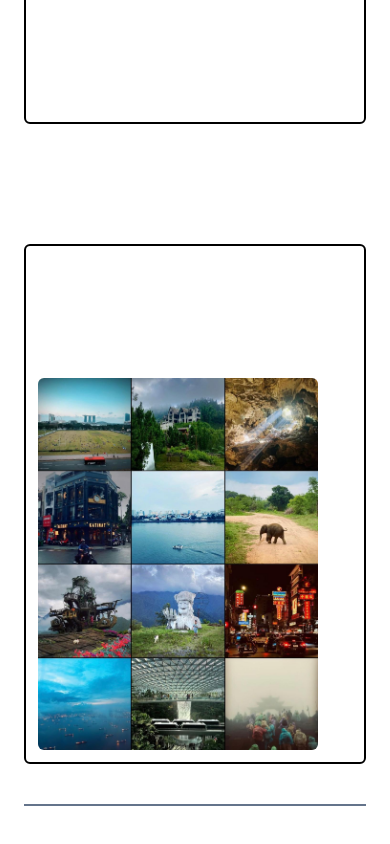
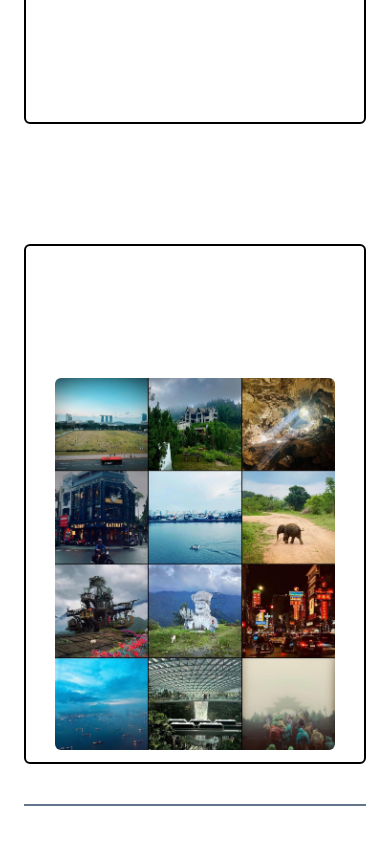
Before and after one commit to Sulith123/suveene.github.io, a Next.js app: page / in a window 390 px wide. Shown: the part 2590-3434 px from the top of the page. Built offline with nearby package versions, Linux system fonts and the light colour scheme.

Commit message:
Update Responsive UI

```diff
--- a/src/app/components/stuff-card/index.tsx
+++ b/src/app/components/stuff-card/index.tsx
@@ -18,7 +18,7 @@ const StuffCard = ({
   return (
     <div>
       <div className="flex flex-col md:flex-row p-3 border-2 border-black rounded-md mx-auto">
-        <div className="mr-6">
+        <div className="mx-auto md:mr-6 items-center">
           {/* <a
             className="text-md font-semibold underline"
             target="_blank"
@@ -26,11 +26,11 @@ const StuffCard = ({
           >
             {name}
           </a> */}
-          <div>{name}</div>
-          <p className="font-bold">{description}</p>
+          <div className="font-bold my-2 mx-auto text-center">{name}{"\n"}</div>
+          <p className="mx-auto my-2 text-center">{description}</p>
         </div>
         <Image
-          className="mr-auto rounded-md"
+          className="mx-auto md:mr-auto rounded-md"
           src={image}
           alt="company logo"
           width={280}
--- a/src/app/page.tsx
+++ b/src/app/page.tsx
@@ -231,9 +231,20 @@ export default function Home() {
         </p>
       </div>
       <div className="grid lg:w-[70%] grid-cols-1 lg:grid-cols-2 lg:mx-auto lg:gap-5 gap-3 mb-10 items-center">
-        <StuffCard name="I like to take photos" description="Follow my instagram page where I share some photos I take from my phone and my papershoot camera" image="/snapbysuv.jpeg" url="https://www.instagram.com/snapsbysuv?igsh=OGkwMjVwMWVvaHk="/>
+        <StuffCard
+          name="I like to take PHOTOS!"
+          description="Follow my instagram page where I share some photos I take from my phone and my papershoot camera"
+          image="/snapbysuv.jpeg"
+          url="https://www.instagram.com/snapsbysuv?igsh=OGkwMjVwMWVvaHk="
+        />
       </div>
-      <div className="p-2 border-t-2 border-t-slate-500">Built by <a className="underline" href="#about-me">Suveen</a> with Next.js and tailwind.</div>
+      <div className="p-2 border-t-2 border-t-slate-500">
+        Built by{" "}
+        <a className="underline" href="#about-me">
+          Suveen
+        </a>{" "}
+        with Next.js and tailwind.
+      </div>
     </main>
   );
 }
```
